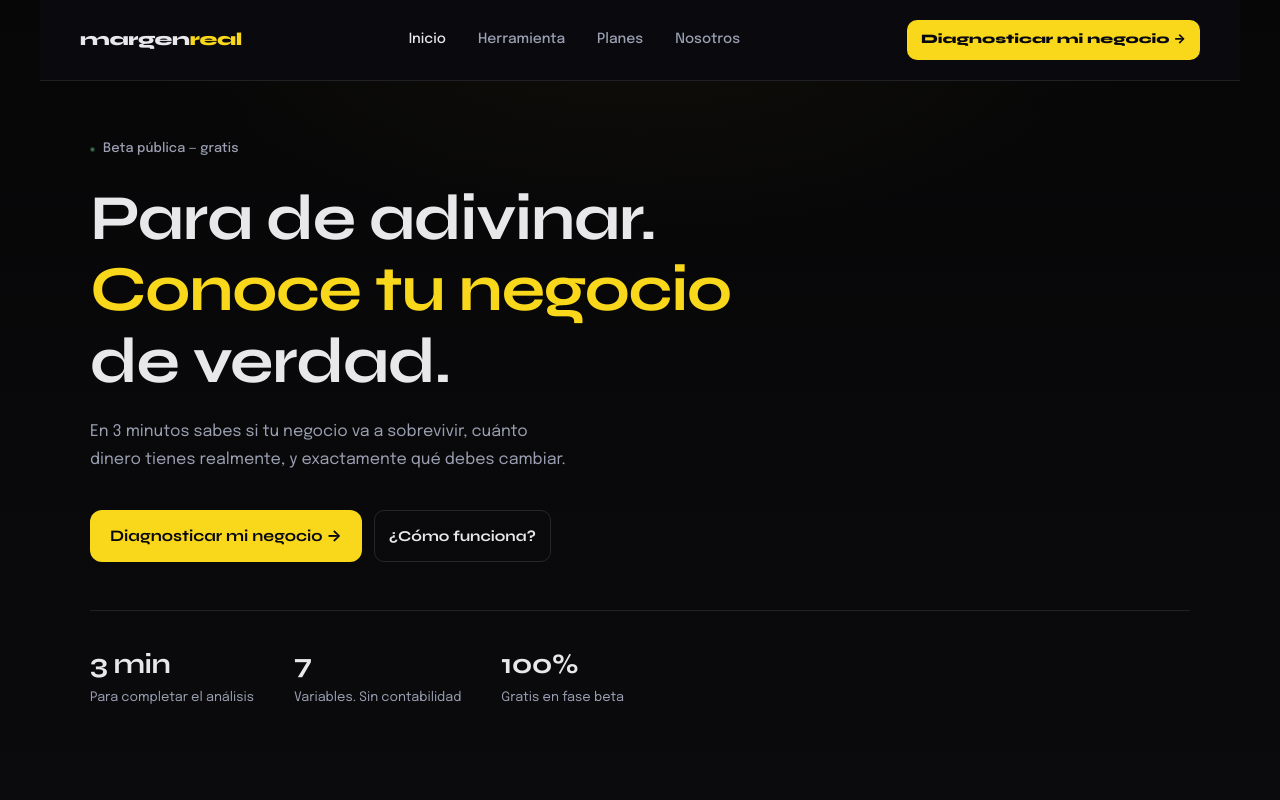
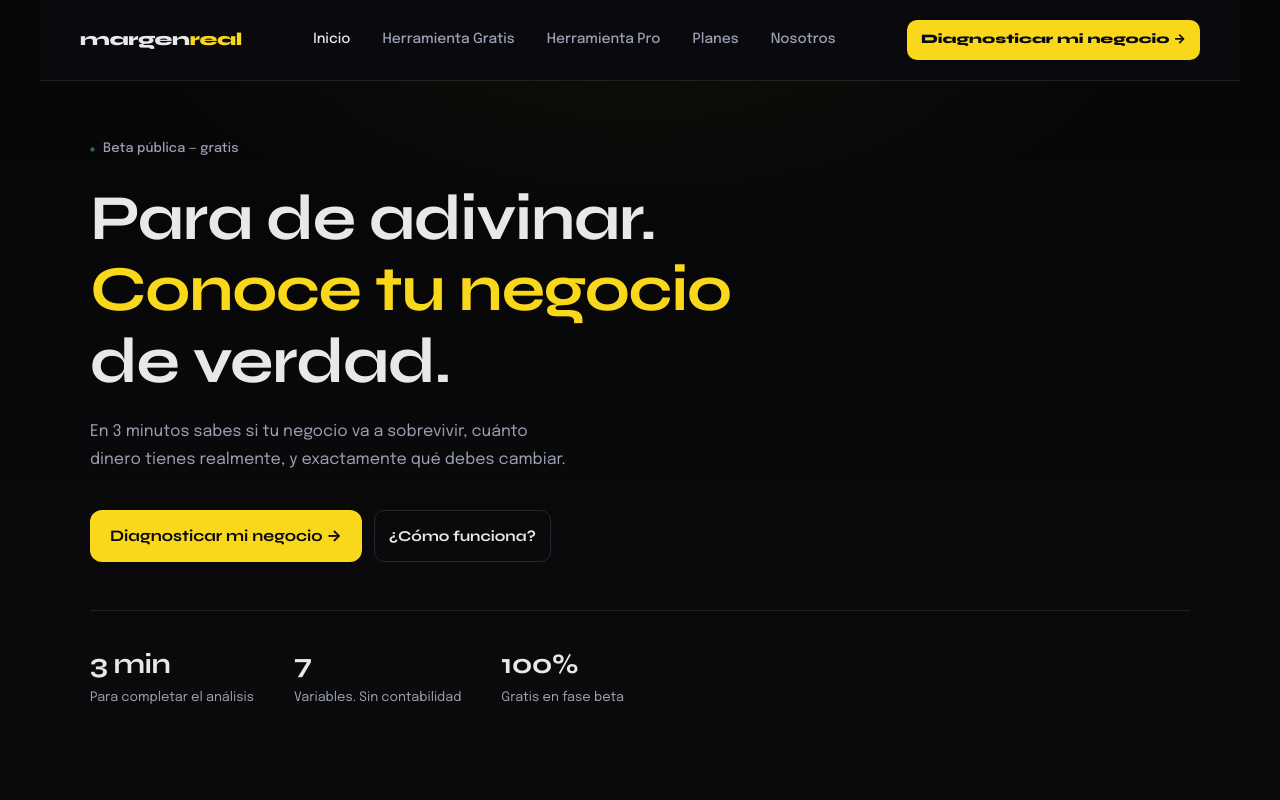
Before and after one commit to mapache2k/margenreal, a Next.js app: page / in a window 1280 px wide. Shown: the top 800 px of the page. Built offline with nearby package versions, Linux system fonts and the light colour scheme.

Commit message:
Update index.tsx

```diff
--- a/pages/index.tsx
+++ b/pages/index.tsx
@@ -94,11 +94,12 @@ export default function Home() {
         </Link>
         <div className="nav-links">
           <Link href="/" className="nav-link active" style={{ textDecoration: 'none' }}>Inicio</Link>
-          <Link href="/tool" className="nav-link" style={{ textDecoration: 'none' }}>Herramienta</Link>
+          <Link href="/tool" className="nav-link" style={{ textDecoration: 'none' }}>Herramienta Gratis</Link>
+          <Link href="/pro" className="nav-link" style={{ textDecoration: 'none' }}>Herramienta Pro</Link>
           <Link href="/pricing" className="nav-link" style={{ textDecoration: 'none' }}>Planes</Link>
           <Link href="/about" className="nav-link" style={{ textDecoration: 'none' }}>Nosotros</Link>
         </div>
-        <Link href="/pro" className="btn nav-cta" style={{ textDecoration: 'none' }}>
+        <Link href="/tool" className="btn nav-cta" style={{ textDecoration: 'none' }}>
           Diagnosticar mi negocio →
         </Link>
       </nav>
@@ -121,7 +122,7 @@ export default function Home() {
               En 3 minutos sabes si tu negocio va a sobrevivir, cuánto dinero tienes realmente, y exactamente qué debes cambiar.
             </p>
             <div className="hero-actions">
-              <Link href="/pro" className="btn btn-primary btn-lg" style={{ textDecoration: 'none' }}>
+              <Link href="/tool" className="btn btn-primary btn-lg" style={{ textDecoration: 'none' }}>
                 Diagnosticar mi negocio →
               </Link>
               <a href="#como-funciona" className="btn btn-outline" style={{ textDecoration: 'none' }}>
@@ -235,7 +236,7 @@ export default function Home() {
             <p style={{ color: 'var(--muted)', margin: '0 auto 32px', maxWidth: 440, fontSize: 15, lineHeight: 1.7, textAlign: 'center' }}>
               Descúbrelo en 3 minutos. Gratis. Sin registro.
             </p>
-            <Link href="/pro" className="btn btn-primary btn-lg" style={{ textDecoration: 'none' }}>
+            <Link href="/tool" className="btn btn-primary btn-lg" style={{ textDecoration: 'none' }}>
               Hacer mi diagnóstico →
             </Link>
           </div>
```
